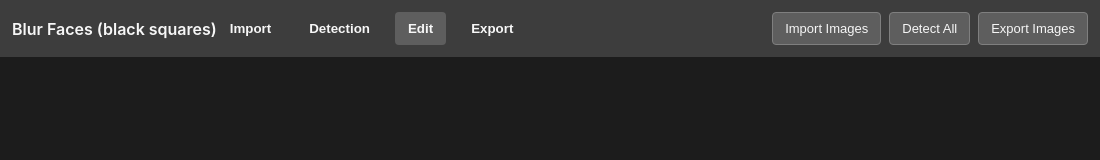
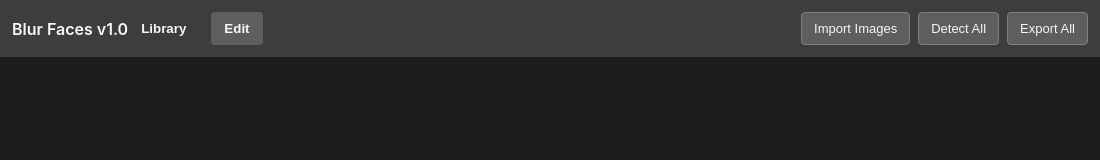
Before and after one commit to TheCheon/blur, an Electron app: page index.html in a window 1100 px wide. Both pictures are taken after a click on the button "Edit". Drawn offline with Linux system fonts and the light colour scheme.

Commit message:
refactor: consolidate tabs (remove Detection/Export), rename Import to Library, enhance Edit grid with status/filename, update header to v1.0

```diff
--- a/index.html
+++ b/index.html
@@ -9,42 +9,27 @@
   <body>
     <div id="app">
       <header>
-        <h1>Blur Faces (black squares)</h1>
+        <h1>Blur Faces v1.0</h1>
         <div id="tabs">
-          <button class="tab active" data-tab="import">Import</button>
-          <button class="tab" data-tab="detection">Detection</button>
+          <button class="tab active" data-tab="library">Library</button>
           <button class="tab" data-tab="edit">Edit</button>
-          <button class="tab" data-tab="export">Export</button>
         </div>
         <div id="headerControls" class="controls">
           <button id="importBtn" class="headerBtn">Import Images</button>
           <button id="detectAllBtn" class="headerBtn">Detect All</button>
-          <button id="exportBtn" class="headerBtn">Export Images</button>
+          <button id="exportBtn" class="headerBtn">Export All</button>
         </div>
       </header>
       <main>
-        <section id="import" class="tabSection">
-          <div id="importLanding">
-          </div>
-          <div id="gallery"></div>
-        </section>
-        <section id="detection" class="tabSection hidden">
-          <div id="detectionToolbar">
+        <section id="library" class="tabSection">
+          <div id="libraryToolbar">
             <button id="applyAllBtn">Export All Masks</button>
           </div>
-          <div id="detectionGrid"></div>
+          <div id="libraryGrid" class="gridArea"></div>
         </section>
         <section id="edit" class="tabSection hidden">
-          <div id="editToolbar">
-
-          </div>
-          <div id="editGrid"></div>
+          <div id="editGrid" class="editGridArea"></div>
           <div id="filmstripEdit" class="filmstrip"></div>
-        </section>
-        <section id="export" class="tabSection hidden">
-          <div id="exportLanding">
-          </div>
-          <div id="exportGrid"></div>
         </section>
         <section id="editor" class="hidden">
           <div id="editorToolbar">
--- a/renderer.js
+++ b/renderer.js
@@ -92,56 +92,28 @@ tabButtons.forEach(b => b.addEventListener('click', (e) => {
   try { if (!document.getElementById('editor').classList.contains('hidden') && typeof persistCurrentEdits === 'function') persistCurrentEdits(); } catch (e) {}
   tabButtons.forEach(x => x.classList.remove('active'));
   e.target.classList.add('active');
-  document.getElementById('import').classList.toggle('hidden', t !== 'import');
-  document.getElementById('detection').classList.toggle('hidden', t !== 'detection');
+  document.getElementById('library').classList.toggle('hidden', t !== 'library');
   document.getElementById('edit').classList.toggle('hidden', t !== 'edit');
-  document.getElementById('export').classList.toggle('hidden', t !== 'export');
   // always hide single-image editor when switching tabs so its overlay/filmstrip doesn't persist
   try { const ed = document.getElementById('editor'); if (ed) ed.classList.add('hidden'); } catch (e) {}
   updateTabVisibility(t);
 }));
 
 function updateTabVisibility(activeTab) {
-  // show gallery only on Import tab
-  try { const galleryEl = document.getElementById('gallery'); if (galleryEl) galleryEl.classList.toggle('hidden', activeTab !== 'import'); } catch (e) {}
-  const detectionToolbar = document.getElementById('detectionToolbar');
-  const editToolbar = document.getElementById('editToolbar');
-  // Editor toolbar buttons (in the separate editor section)
-  const editorBack = backBtn;
-  const editorDetect = detectBtn;
-  const editorSave = saveBtn;
+  // show gallery only on Library tab
+  try { const galleryEl = document.getElementById('gallery'); if (galleryEl) galleryEl.classList.toggle('hidden', activeTab !== 'library'); } catch (e) {}
+  const libraryToolbar = document.getElementById('libraryToolbar');
 
-  // Default: hide toolbars and editor buttons
-  if (detectionToolbar) detectionToolbar.classList.add('hidden');
-  if (editToolbar) editToolbar.classList.add('hidden');
-  if (editorBack) editorBack.style.display = 'none';
-  if (editorDetect) editorDetect.style.display = 'none';
-  if (editorSave) editorSave.style.display = 'none';
+  // Default: hide toolbars
+  if (libraryToolbar) libraryToolbar.classList.add('hidden');
 
   // Show only what we need per tab
-  // detection: show only the Detect All button
-  if (activeTab === 'detection') {
-    if (detectionToolbar) detectionToolbar.classList.remove('hidden');
-    const dt = document.getElementById('detectAllBtn'); if (dt) dt.style.display = 'inline-block';
-    const ap = document.getElementById('applyAllBtn'); if (ap) ap.style.display = 'none';
-    const db = document.getElementById('detectBackBtn'); if (db) db.style.display = 'none';
+  if (activeTab === 'library') {
+    if (libraryToolbar) libraryToolbar.classList.remove('hidden');
+    const ap = document.getElementById('applyAllBtn'); if (ap) ap.style.display = 'inline-block';
   } else if (activeTab === 'edit') {
-    // edit tab: show edit toolbar with Export button (create if missing)
-    if (editToolbar) editToolbar.classList.remove('hidden');
+    // edit tab: show edit tab with filmstrip
     let exportBtn = document.getElementById('exportBtn');
-    if (!exportBtn) {
-      exportBtn = document.createElement('button'); exportBtn.id = 'exportBtn'; exportBtn.textContent = 'Export';
-      exportBtn.addEventListener('click', async () => {
-        // reuse batch export logic
-        if (typeof applyAllBtn !== 'undefined' && applyAllBtn) applyAllBtn.click();
-      });
-      editToolbar.appendChild(exportBtn);
-    }
-    exportBtn.style.display = 'inline-block';
-    // hide the edit tab's Back button per user request
-    const editBack = document.getElementById('editBackBtn'); if (editBack) editBack.style.display = 'none';
-    // hide global detect button when on edit tab
-    if (detectBtn) detectBtn.style.display = 'none';
     // build filmstrip for the edit tab so user sees it immediately
     try { buildFilmstrip(current || null, 'filmstripEdit'); } catch (e) {}
     // open single-image editor automatically when entering the Edit tab
@@ -153,8 +125,6 @@ function updateTabVisibility(activeTab) {
         if (pathToOpen) openEditor(pathToOpen, findItemByPath(pathToOpen).boxesOriginal || findItemByPath(pathToOpen).boxes || []);
       }
     } catch (e) {}
-  } else {
-    // import or other: keep detection/edit toolbars hidden
   }
 }
 
@@ -169,7 +139,7 @@ function updateTabButtons() {
 
 // initialize tab visibility state
 updateTabButtons();
-updateTabVisibility('import');
+updateTabVisibility('library');
 
 function ensureItemsFromImages() {
   items = images.map(i => ({ path: i.path, preview: (i.thumbSrc || null), boxes: [], status: 'idle', previewScale: 1 }));
@@ -823,9 +793,8 @@ importBtn.addEventListener('click', async () => {
   }
   if (skipped > 0) alert('Skipped ' + skipped + ' files that do not appear to be images');
   ensureItemsFromImages();
-  buildGrid(detectionGrid);
-  buildGrid(editGrid);
-  const exportGridEl = document.getElementById('exportGrid'); if (exportGridEl) buildGrid(exportGridEl);
+  buildGrid(document.getElementById('libraryGrid'));
+  buildGrid(document.getElementById('editGrid'));
   // finalize progress UI
   impLabel.textContent = `Imported ${images.length} files${skipped?(' — skipped '+skipped):''}`;
   impBar.value = impBar.max;
--- a/style.css
+++ b/style.css
@@ -75,11 +75,12 @@ main { display:flex; flex-direction:column; align-items:center; justify-content:
 .bigImport { font-size:18px; padding:14px 22px; background:var(--panel-2); color:var(--surface); border-radius:6px; border:1px solid transparent }
 #gallery { display:flex; flex-wrap:wrap; gap:12px }
 .gridArea { display:flex; flex-wrap:wrap; gap:32px; overflow:hidden; padding:32px; align-items:center; justify-content:center; width:100vw; min-height:calc(100vh - 60px); box-sizing:border-box; }
+.editGridArea { display:grid; grid-template-columns: repeat(auto-fit, minmax(200px, 1fr)); gap:24px; overflow-y:auto; overflow-x:hidden; padding:32px; width:100vw; height:calc(100vh - 60px - 140px); box-sizing:border-box; align-content:start; }
 .gridItem { width:220px; background:var(--panel-2); border:1px solid var(--secondary); padding:16px; display:flex; flex-direction:column; align-items:center; border-radius:12px; box-shadow:0 2px 16px rgba(0,0,0,0.18); transition:box-shadow 0.2s; }
 .gridItem img { width:200px; height:140px; object-fit:cover; border-radius:8px; box-shadow:0 1px 8px rgba(0,0,0,0.12); }
 .gridItem img { background: var(--panel-1); display:block }
-.gridItem .label { font-size:12px; margin-top:8px; color:var(--surface) }
-.status { font-size:11px; color:var(--muted) }
+.gridItem .label { font-size:12px; margin-top:8px; color:var(--surface); text-align:center; }
+.gridItem .status { font-size:11px; color:var(--muted); margin-top:4px; text-align:center; }
 
 /* Busy overlay when long operations are running */
 .busy::after { content: ' '; position: fixed; left:0; top:0; right:0; bottom:0; background: rgba(0,0,0,0.45); z-index: 9999 }
```
